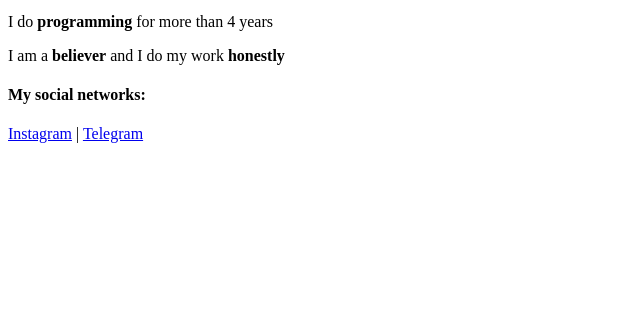
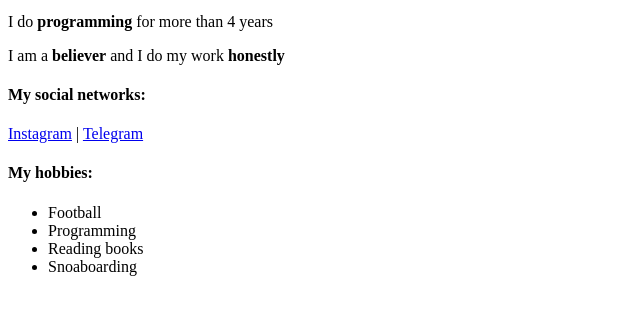
Before and after one commit to gobpblu/MaxAbramovCV, a plain HTML site: page index.html in a window 1280 px wide. Shown: the part 380-694 px from the top of the page, without its empty margins (0-640 px from the left). Drawn offline with Linux system fonts and the light colour scheme.

Commit message:
add hobbies list

```diff
--- a/index.html
+++ b/index.html
@@ -24,6 +24,14 @@
         |
         <a href="https://t.me/gobpo2002" target="_blank">Telegram</a>
     </p>
+
+    <h4>My hobbies:</h4>
+    <ul>
+        <li>Football</li>
+        <li>Programming</li>
+        <li>Reading books</li>
+        <li>Snoaboarding</li>
+    </ul>
 </body>
 
 </html>
```
